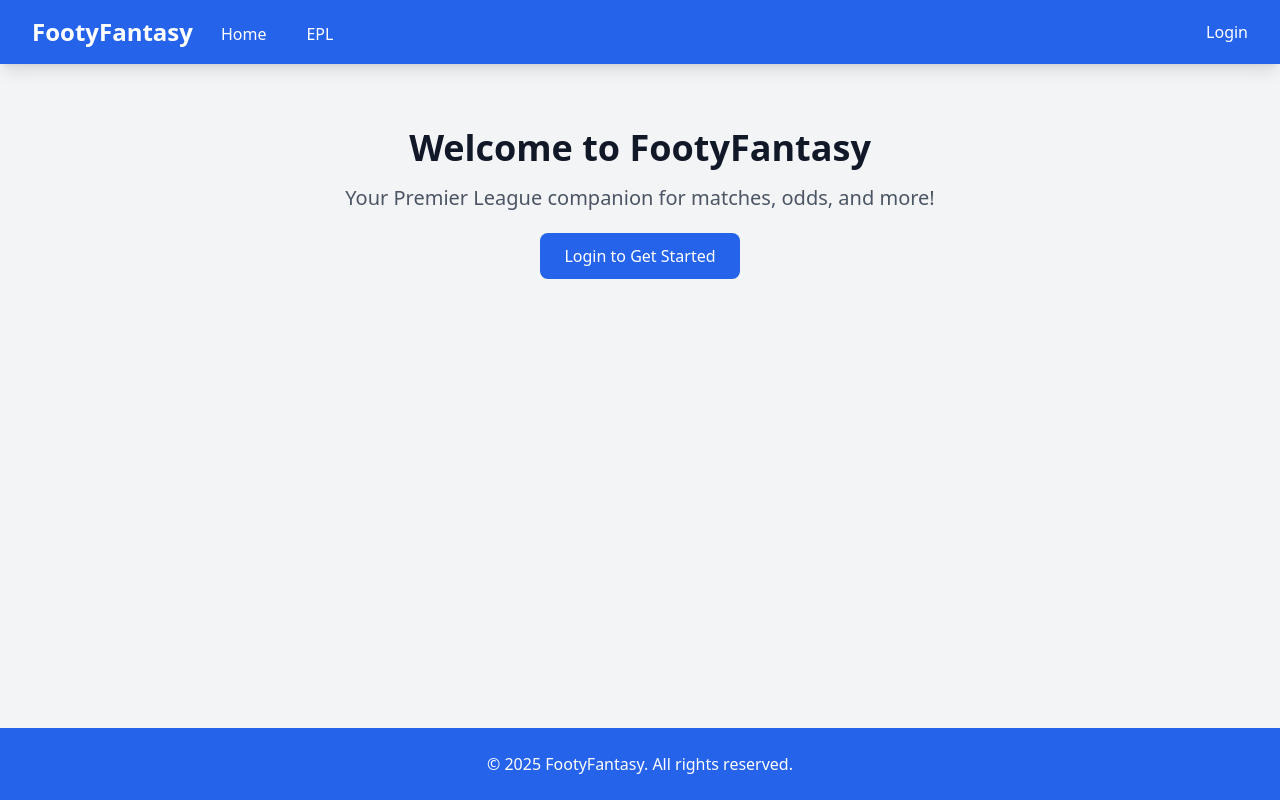
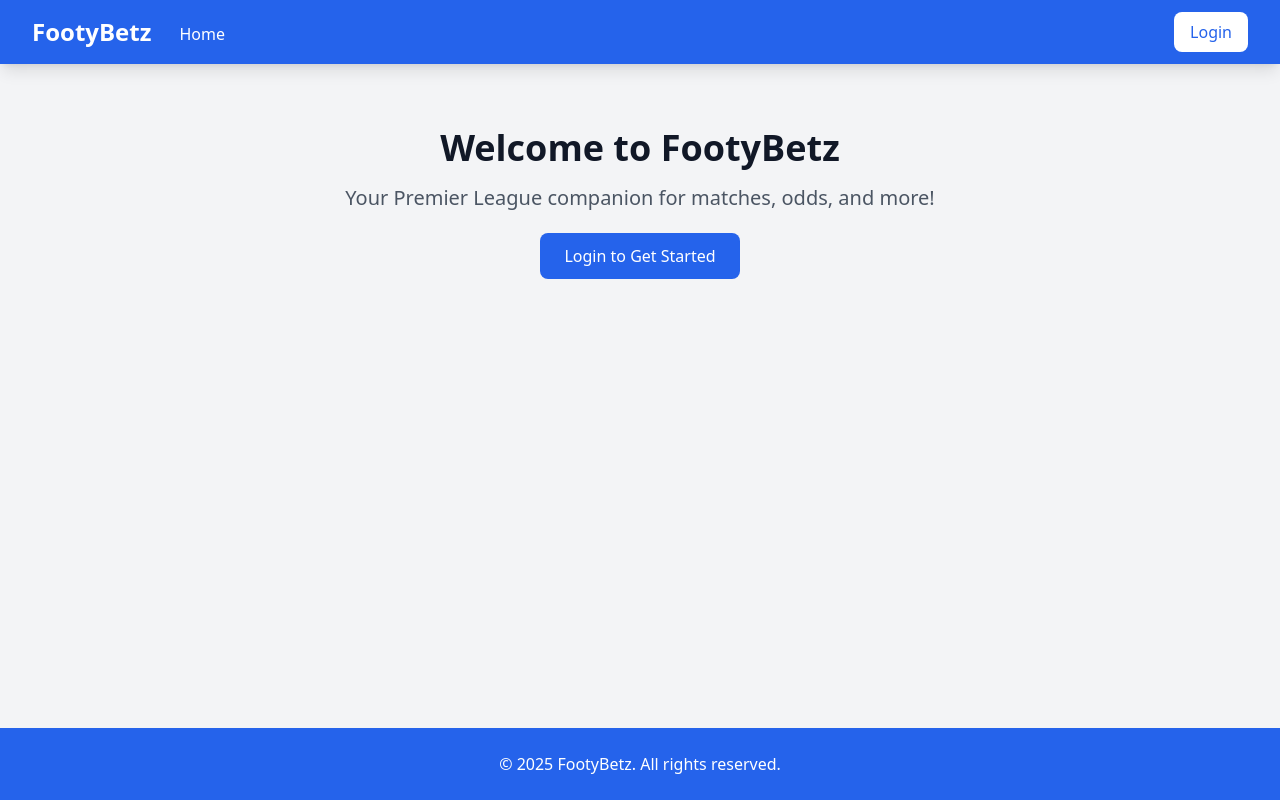
Before and after one commit to samork26/FootyBetz, a Django app: page / in a window 1280 px wide. Run offline with Django 5.2, Linux system fonts and the light colour scheme; some libraries are stand-ins or nearby versions.

Commit message:
Cosemetic Fixes

```diff
--- a/app/templates/base.html
+++ b/app/templates/base.html
@@ -16,19 +16,21 @@
             <div class="flex justify-between h-16">
                 <div class="flex">
                     <div class="flex-shrink-0 flex items-center">
-                        <a href="{% url 'home' %}" class="text-2xl font-bold text-white">FootyFantasy</a>
+                        <a href="{% url 'home' %}" class="text-2xl font-bold text-white">FootyBetz</a>
                     </div>
                     <div class="hidden sm:ml-6 sm:flex sm:space-x-8">
                         <a href="{% url 'home' %}" class="inline-flex items-center px-1 pt-1 text-white hover:text-blue-100">Home</a>
-                        <a href="{% url 'epl' %}" class="inline-flex items-center px-1 pt-1 text-white hover:text-blue-100">EPL</a>
+                        {% if user.is_authenticated %}
+                            <a href="{% url 'epl' %}" class="inline-flex items-center px-1 pt-1 text-white hover:text-blue-100">EPL</a>
+                        {% endif %}
                     </div>
                 </div>
                 <div class="flex items-center">
                     {% if user.is_authenticated %}
                         <span class="text-white mr-4">Welcome, {{ user.username }}</span>
-                        <a href="{% url 'logout' %}" class="text-white hover:text-blue-100">Logout</a>
+                        <a href="{% url 'logout' %}" class="bg-white text-blue-600 px-4 py-2 rounded-lg hover:bg-gray-100 transition-colors font-medium">Logout</a>
                     {% else %}
-                        <a href="{% url 'login' %}" class="text-white hover:text-blue-100">Login</a>
+                        <a href="{% url 'login' %}" class="bg-white text-blue-600 px-4 py-2 rounded-lg hover:bg-gray-100 transition-colors font-medium">Login</a>
                     {% endif %}
                 </div>
             </div>
@@ -44,7 +46,7 @@
     <footer class="bg-blue-600 shadow-lg mt-auto">
         <div class="max-w-7xl mx-auto py-6 px-4 sm:px-6 lg:px-8">
             <div class="text-center text-white">
-                <p>&copy; 2025 FootyFantasy. All rights reserved.</p>
+                <p>&copy; 2025 FootyBetz. All rights reserved.</p>
             </div>
         </div>
     </footer>
--- a/app/templates/index.html
+++ b/app/templates/index.html
@@ -51,7 +51,7 @@
         </div>
     {% else %}
         <div class="text-center">
-            <h1 class="text-4xl font-bold text-gray-900 mb-4">Welcome to FootyFantasy</h1>
+            <h1 class="text-4xl font-bold text-gray-900 mb-4">Welcome to FootyBetz</h1>
             <p class="text-xl text-gray-600 mb-8">Your Premier League companion for matches, odds, and more!</p>
             <a href="{% url 'login' %}" class="bg-blue-600 text-white px-6 py-3 rounded-lg hover:bg-blue-700 transition duration-300">
                 Login to Get Started
--- a/app/templates/login.html
+++ b/app/templates/login.html
@@ -23,13 +23,15 @@
                     </div>
                     <div class="hidden sm:ml-6 sm:flex sm:space-x-8">
                         <a href="{% url 'home' %}" class="inline-flex items-center px-1 pt-1 text-white hover:text-blue-100">Home</a>
-                        <a href="{% url 'epl' %}" class="inline-flex items-center px-1 pt-1 text-white hover:text-blue-100">EPL</a>
+                        {% if user.is_authenticated %}
+                            <a href="{% url 'epl' %}" class="inline-flex items-center px-1 pt-1 text-white hover:text-blue-100">EPL</a>
+                        {% endif %}
                     </div>
                 </div>
                 <div class="flex items-center">
                     {% if user.is_authenticated %}
                         <span class="text-white mr-4">Welcome, {{ user.username }}</span>
-                        <a href="{% url 'logout' %}" class="text-white hover:text-blue-100">Logout</a>
+                        <a href="{% url 'logout' %}" class="bg-white text-blue-600 px-4 py-2 rounded-lg hover:bg-gray-100 transition-colors font-medium">Logout</a>
                     {% else %}
                         <a href="{% url 'signup' %}" class="bg-white text-blue-600 px-4 py-2 rounded-lg hover:bg-gray-100 transition-colors font-medium">Sign Up</a>
                     {% endif %}
```
